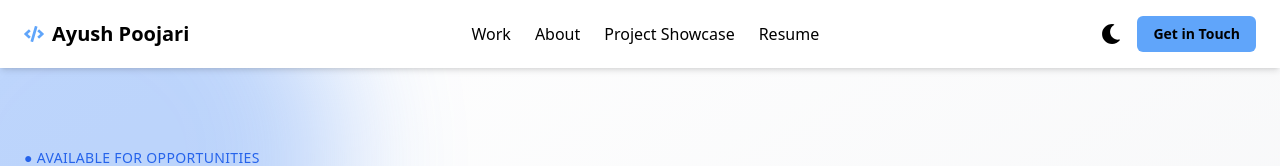
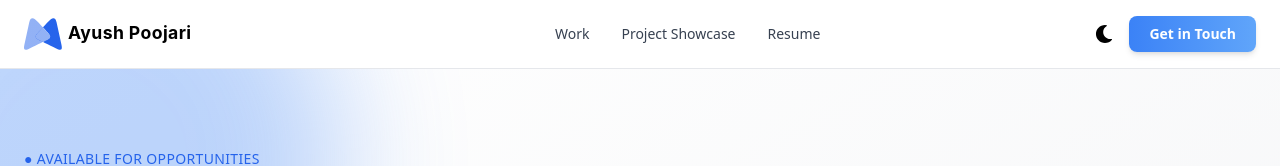
Before and after one commit to AyushPoojariUCD/portfolio, a React (Vite) app: page / in a window 1280 px wide. Shown: the top 166 px of the page. Built offline with nearby package versions, Linux system fonts and the light colour scheme.

Commit message:
feat: navbar section

```diff
--- a/src/components/Hero.jsx
+++ b/src/components/Hero.jsx
@@ -90,7 +90,7 @@ const Hero = () => {
             </a>
 
             <button
-              onClick={() => smoothScroll("project-showcase")}
+              onClick={() => smoothScroll("projectshowcase")}
               className="border border-blue-500 px-6 py-3 rounded-lg text-sm hover:border-blue-600 transition"
             >
               View Projects
--- a/src/components/Navbar.jsx
+++ b/src/components/Navbar.jsx
@@ -1,70 +1,128 @@
-import React from "react";
-import { TypeAnimation } from "react-type-animation";
-import { FaCode, FaSun, FaMoon } from "react-icons/fa";
+import React, { useState } from "react";
+import { FaSun, FaMoon, FaBars, FaTimes } from "react-icons/fa";
 import useDarkMode from "../hooks/useDarkMode";
 
 const Navbar = () => {
   const [theme, toggleTheme] = useDarkMode();
+  const [menuOpen, setMenuOpen] = useState(false);
 
   return (
-    <header className="bg-white dark:bg-black text-black dark:text-white shadow-md sticky top-0 z-50 transition-colors duration-300">
+    <header className="sticky top-0 z-50 backdrop-blur-md bg-white/70 dark:bg-black/70 border-b border-gray-200 dark:border-gray-800 transition-all">
       <div className="max-w-7xl mx-auto px-6 py-4 flex justify-between items-center">
         {/* Logo */}
-        <div className="flex items-center gap-2 text-xl font-bold">
-          <FaCode className="text-blue-400" />
-          <h1 className="hover:text-blue-600 dark:hover:text-blue-400 transition">
-            Ayush Poojari
-          </h1>
+        <div className="flex items-center gap-3">
+          <svg
+            className="h-8 w-auto"
+            xmlns="http://www.w3.org/2000/svg"
+            viewBox="0 0 320 40"
+            fill="none"
+          >
+            <defs>
+              <linearGradient id="logoGradient" x1="0" y1="0" x2="40" y2="40">
+                <stop offset="0%" stopColor="#2563EB" />
+                <stop offset="100%" stopColor="#60A5FA" />
+              </linearGradient>
+            </defs>
+
+            <path
+              fill="url(#logoGradient)"
+              fillRule="evenodd"
+              d="M16.011 20.03c-1.807 1.989-2.52 4.901 1.391 6.798 5.51 2.672 18.958 9.383 24.763 12.104 5.36 2.513 5.69-.752 4.662-5.46l-6.13-28.203C39.752 1.302 38.419.31 36.956.205c-2.089-.15-4.488 2.017-6.731 4.342C26.459 8.442 18.235 17.59 16.01 20.03z"
+              clipRule="evenodd"
+            />
+
+            <path
+              fill="#FFFFFF"
+              fillRule="evenodd"
+              d="M31.276 20.03c1.808 1.988 2.52 4.896-1.39 6.793-1.561.756-3.761 1.84-6.242 3.062a1159.767 1159.767 0 00-6.242-3.062c-3.91-1.897-3.198-4.81-1.39-6.793 1.254-1.382 4.429-4.9 7.632-8.406 3.203 3.505 6.377 7.03 7.632 8.406z"
+              clipRule="evenodd"
+            />
+
+            <path
+              fill="url(#logoGradient)"
+              opacity="0.5"
+              fillRule="evenodd"
+              d="M31.28 20.03c1.807 1.989 2.52 4.901-1.392 6.798-5.51 2.672-18.957 9.384-24.763 12.104-5.36 2.513-5.689-.751-4.662-5.46L6.593 5.27C7.54 1.302 8.872.31 10.336.205c2.088-.15 4.487 2.017 6.73 4.342C20.832 8.442 29.056 17.59 31.28 20.03z"
+              clipRule="evenodd"
+            />
+            <text
+              x="55"
+              y="26"
+              fill={theme === "dark" ? "#FFFFFF" : "#000000"}
+              fontSize="22"
+              fontFamily="Inter, sans-serif"
+              fontWeight="700"
+              letterSpacing="0.5"
+            >
+              Ayush Poojari
+            </text>
+          </svg>
         </div>
 
-        {/* Navigation links */}
-        <nav className="hidden md:flex items-center gap-6 text-l font-medium">
-          <a
-            href="#work"
-            className="hover:text-blue-600 dark:hover:text-blue-400 transition"
-          >
-            Work
-          </a>
-          <a
-            href="#about"
-            className="hover:text-blue-600 dark:hover:text-blue-400 transition"
-          >
-            About
-          </a>
-          <a
-            href="#project"
-            className="hover:text-blue-600 dark:hover:text-blue-400 transition"
-          >
-            Project Showcase
-          </a>
-          <a
-            href="#resume"
-            className="hover:text-blue-600 dark:hover:text-blue-400 transition"
-          >
-            Resume
-          </a>
+        {/* Desktop Nav */}
+        <nav className="hidden md:flex items-center gap-8 text-sm font-medium">
+          {["Work", "Project Showcase", "Resume"].map((item) => (
+            <a
+              key={item}
+              href={`#${item.toLowerCase().replace(" ", "")}`}
+              className="relative group text-gray-700 dark:text-gray-300 transition"
+            >
+              {item}
+              <span className="absolute left-0 -bottom-1 w-0 h-[2px] bg-blue-500 transition-all group-hover:w-full"></span>
+            </a>
+          ))}
         </nav>
 
-        {/* Actions */}
+        {/* Right Actions */}
         <div className="flex items-center gap-4">
           {/* Theme Toggle */}
           <button
             onClick={toggleTheme}
-            className="text-xl hover:text-blue-400 transition"
-            aria-label="Toggle Theme"
+            className="text-lg hover:text-blue-500 transition"
           >
             {theme === "dark" ? <FaSun /> : <FaMoon />}
           </button>
 
-          {/* CTA Button */}
+          {/* CTA */}
           <a
             href="#contact"
-            className="bg-blue-400 hover:bg-blue-500 text-black dark:text-white font-semibold text-sm px-4 py-2 rounded-md"
+            className="hidden md:inline-block bg-gradient-to-r from-blue-500 to-blue-400 hover:opacity-90 text-white font-semibold text-sm px-5 py-2 rounded-lg shadow-md transition"
+          >
+            Get in Touch
+          </a>
+
+          {/* Mobile Menu Button */}
+          <button
+            className="md:hidden text-xl"
+            onClick={() => setMenuOpen(!menuOpen)}
+          >
+            {menuOpen ? <FaTimes /> : <FaBars />}
+          </button>
+        </div>
+      </div>
+
+      {/* Mobile Menu */}
+      {menuOpen && (
+        <div className="md:hidden px-6 pb-4 flex flex-col gap-4 bg-white dark:bg-black border-t border-gray-200 dark:border-gray-800">
+          {["Work", "About", "Project Showcase", "Resume"].map((item) => (
+            <a
+              key={item}
+              href={`#${item.toLowerCase().replace(" ", "")}`}
+              className="text-gray-700 dark:text-gray-300 hover:text-blue-500 transition"
+              onClick={() => setMenuOpen(false)}
+            >
+              {item}
+            </a>
+          ))}
+
+          <a
+            href="#contact"
+            className="bg-blue-500 text-white text-center py-2 rounded-md"
           >
             Get in Touch
           </a>
         </div>
-      </div>
+      )}
     </header>
   );
 };
--- a/src/components/Projects.jsx
+++ b/src/components/Projects.jsx
@@ -55,7 +55,7 @@ const Projects = () => {
   return (
     <section
       className="py-20 px-4 transition-colors duration-500 bg-white dark:bg-[#020617] text-black dark:text-white"
-      id="project"
+      id="projectshowcase"
     >
       <div className="max-w-7xl mx-auto">
         {/* HEADER */}
--- a/src/components/WorkExperience.jsx
+++ b/src/components/WorkExperience.jsx
@@ -47,7 +47,10 @@ const experiences = [
 
 const WorkExperience = () => {
   return (
-    <section className="relative bg-gradient-to-b from-[#020617] to-[#0f172a] text-white py-20 px-6">
+    <section
+      className="relative bg-gradient-to-b from-[#020617] to-[#0f172a] text-white py-20 px-6"
+      id="work"
+    >
       <div className="max-w-6xl mx-auto">
         {/* Heading */}
         <motion.h2
```
Also changed, not shown: src/components/Footer.jsx (+74 -36 lines).
